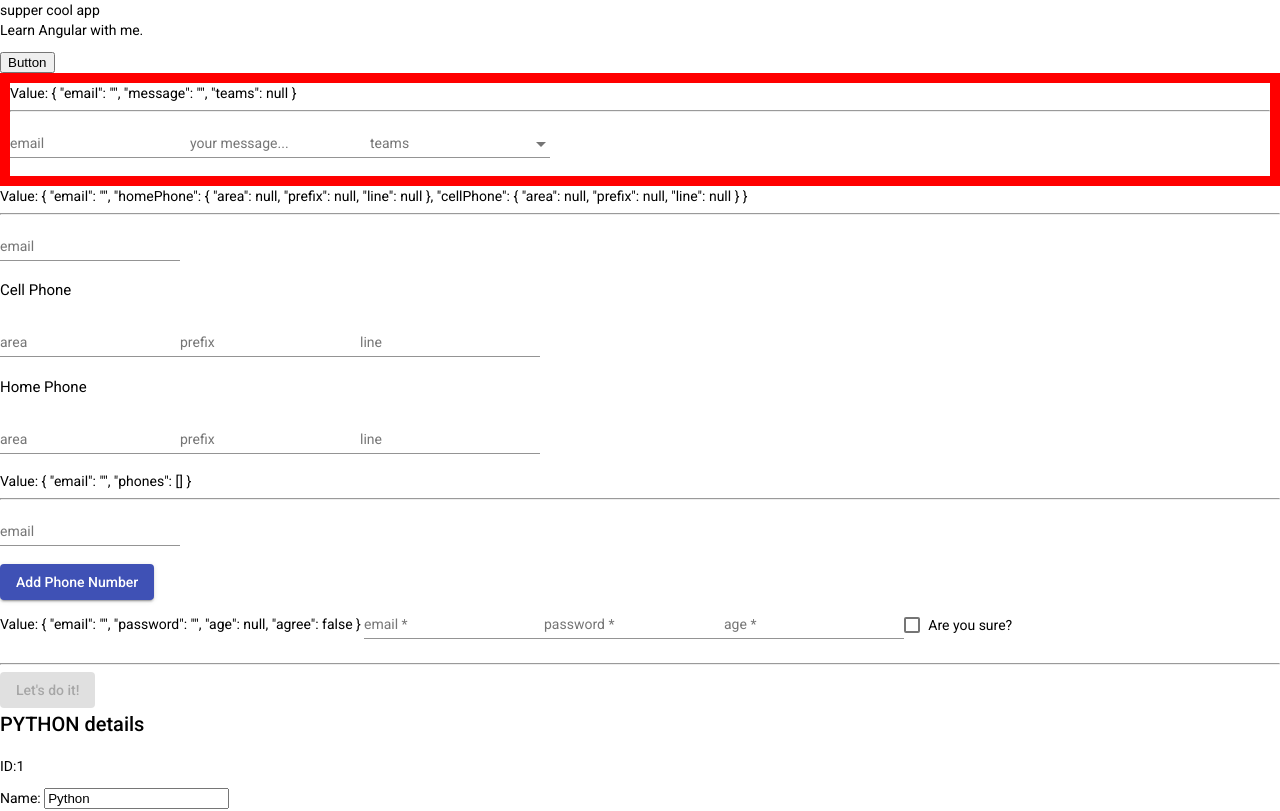
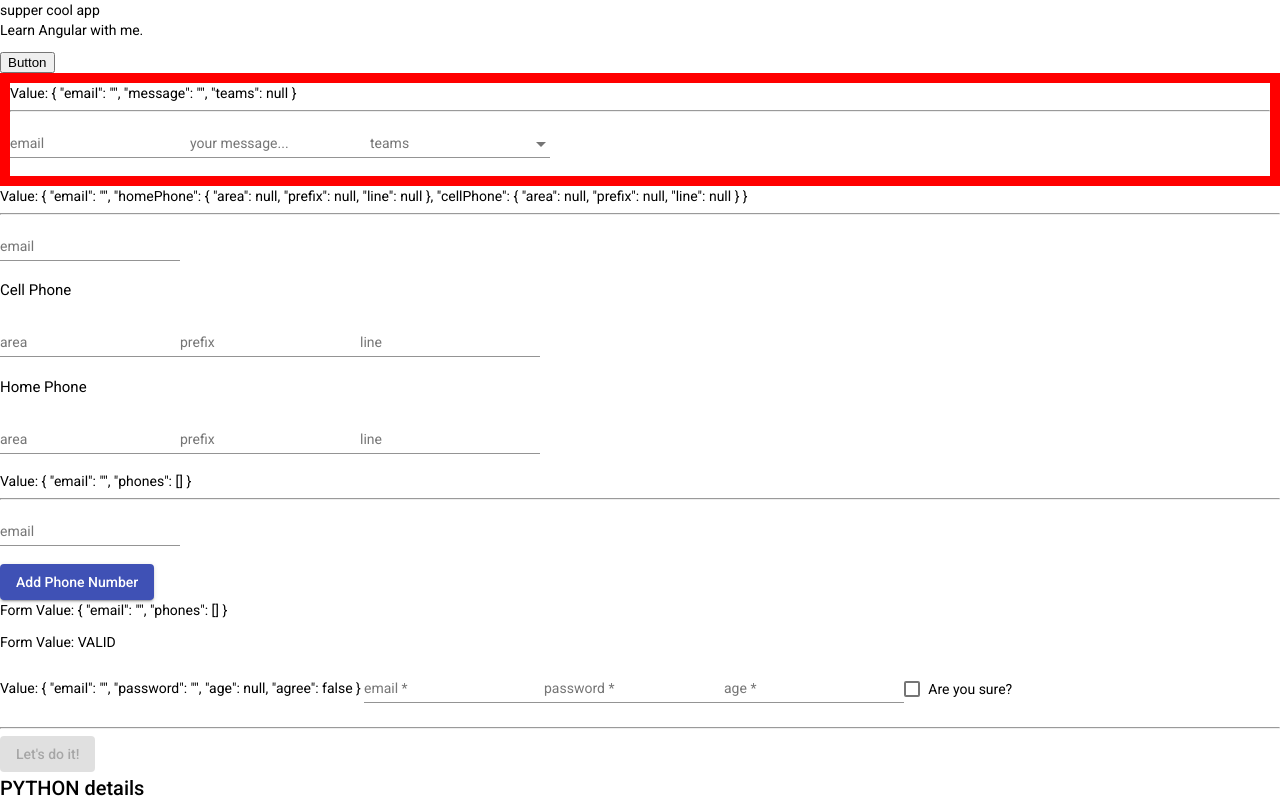
Before and after one commit to LinaSachuk/learn_angular, an Angular app in the folder learn-app/: page / in a window 1280 px wide. Shown: the top 811 px of the page. Built offline with nearby package versions, Linux system fonts and the light colour scheme.

Commit message:
add form value display

```diff
--- a/learn-app/src/app/array-form/array-form.component.html
+++ b/learn-app/src/app/array-form/array-form.component.html
@@ -32,4 +32,6 @@
   <button mat-raised-button color="primary" (click)="addPhone()">
     Add Phone Number
   </button>
+  <p>Form Value: {{ myForm.value | json }}</p>
+  <p>Form Value: {{ myForm.status }}</p>
 </form>
```
